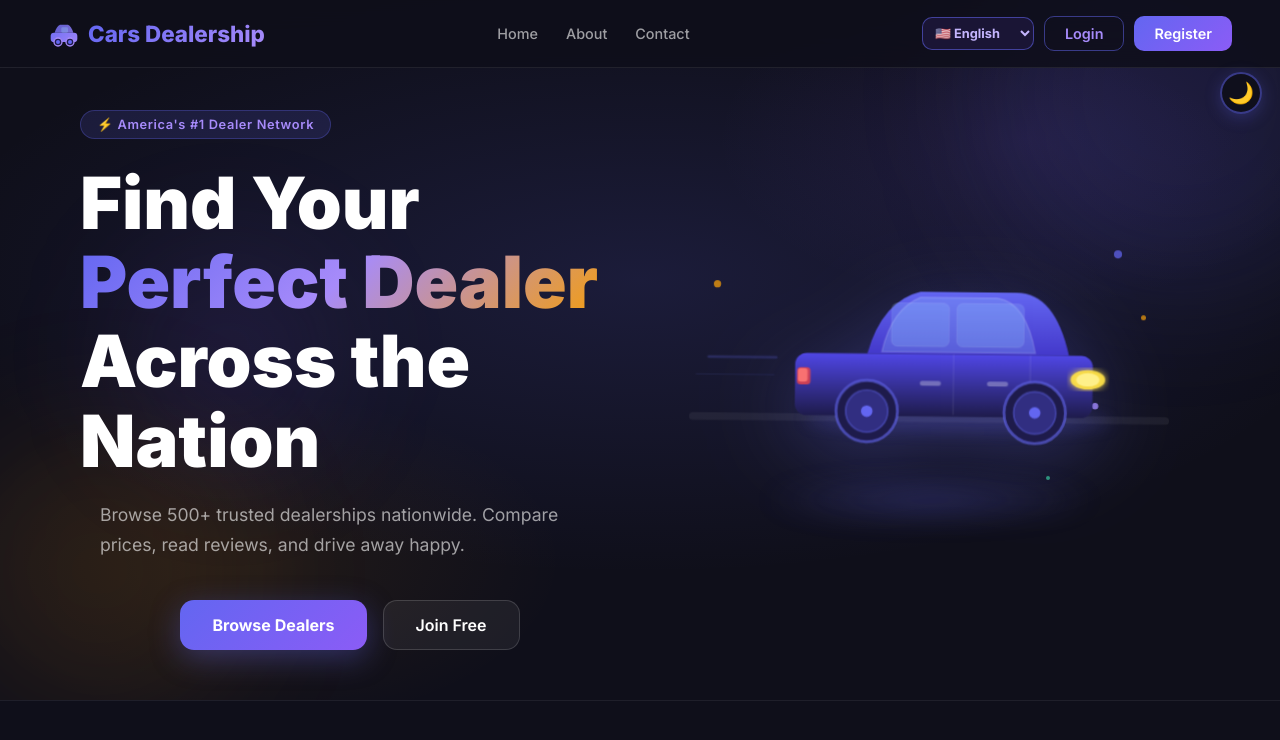
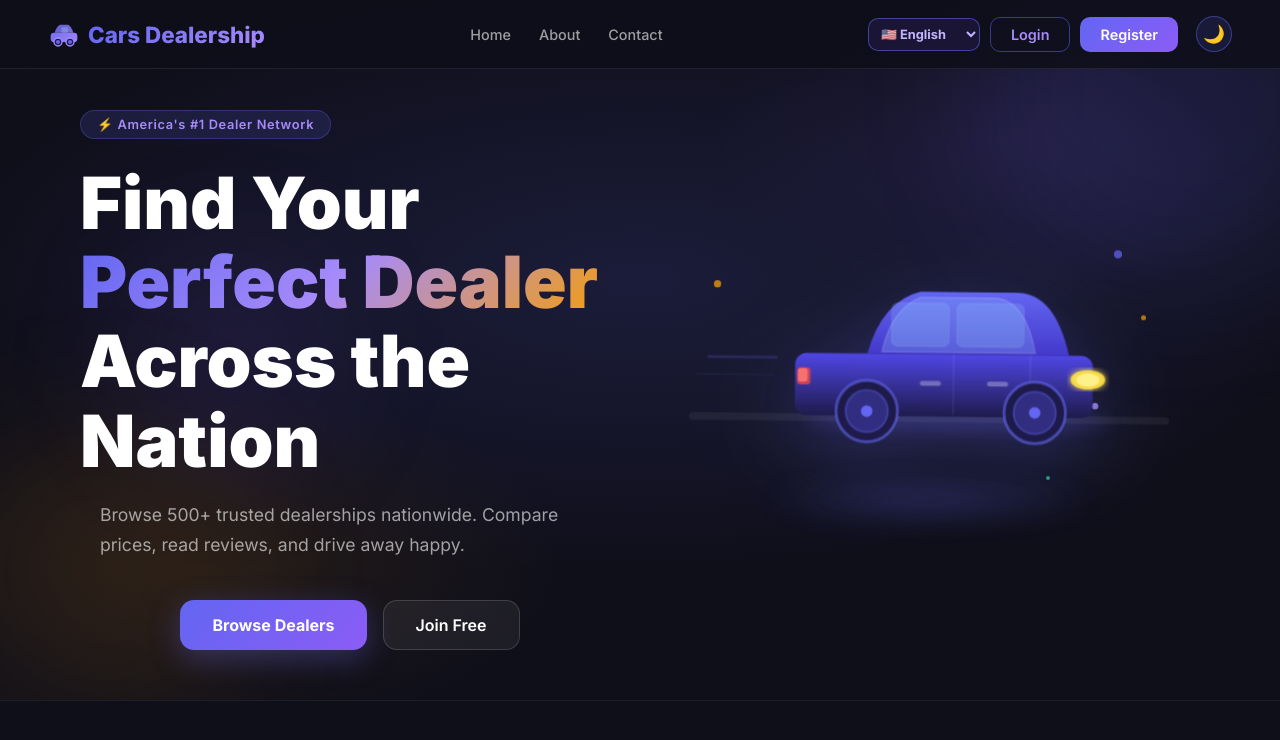
Before and after one commit to HelenZaya/5.26_IBM_Fullstack_Django_Capstone_Project, a Django app: a page that uses server/templates/index.html in a window 1280 px wide. Shown: the top 740 px of the page. Run offline with Django 4.2, Linux system fonts and the light colour scheme; data that the repository does not hold is empty.

Commit message:
Fix dealer load order bug, move theme button into navbar

```diff
--- a/server/templates/index.html
+++ b/server/templates/index.html
@@ -41,10 +41,10 @@
         .nav-link { color: var(--text-muted); text-decoration: none; font-size: 0.9rem; font-weight: 500; transition: color 0.2s; }
         .nav-link:hover { color: var(--text); }
 
-        /* THEME FLOATING BUTTON - top right corner */
-        .theme-float { position: fixed; top: 72px; right: 18px; z-index: 2000; width: 42px; height: 42px; border-radius: 50%; border: 2px solid rgba(99,102,241,0.5); background: rgba(15,15,26,0.9); -webkit-backdrop-filter: blur(10px); backdrop-filter: blur(10px); cursor: pointer; font-size: 1.3rem; display: flex; align-items: center; justify-content: center; transition: all 0.25s; box-shadow: 0 4px 16px rgba(99,102,241,0.25); }
-        .theme-float:hover { transform: scale(1.15) rotate(15deg); box-shadow: 0 6px 24px rgba(99,102,241,0.45); border-color: #6366f1; }
-        [data-theme="light"] .theme-float { background: rgba(238,240,255,0.95); border-color: #6366f1; }
+        /* THEME BUTTON - inside navbar */
+        .theme-btn { width: 36px; height: 36px; border-radius: 50%; border: 1.5px solid rgba(99,102,241,0.45); background: rgba(99,102,241,0.12); cursor: pointer; font-size: 1.1rem; display: flex; align-items: center; justify-content: center; transition: all 0.25s; margin-left: 8px; flex-shrink: 0; }
+        .theme-btn:hover { background: rgba(99,102,241,0.25); transform: rotate(20deg) scale(1.12); }
+        [data-theme="light"] .theme-btn { background: rgba(99,102,241,0.15); border-color: #6366f1; }
 
         /* LANGUAGE SELECTOR */
         .lang-select { padding: 7px 8px; border-radius: 10px; border: 1.5px solid rgba(99,102,241,0.55); background: #1a1535; color: #c4b5fd; font-size: 0.8rem; font-weight: 700; font-family: 'Inter', sans-serif; cursor: pointer; outline: none; max-width: 145px; }
@@ -191,9 +191,6 @@
 </head>
 <body>
 
-<!-- THEME FLOAT BUTTON -->
-<button type="button" class="theme-float" onclick="toggleTheme()" id="themeBtn" title="Toggle dark/light mode">🌙</button>
-
 <!-- NAVBAR -->
 <nav class="navbar">
     <a class="navbar-brand" href="/">
@@ -242,6 +239,7 @@
             <span class="username-chip" id="usernameDisplay"></span>
             <button class="btn-logout" onclick="handleLogout()">Logout</button>
         </div>
+        <button type="button" class="theme-btn" onclick="toggleTheme()" id="themeBtn" title="Toggle dark/light mode">🌙</button>
     </div>
 </nav>
 
@@ -479,8 +477,6 @@ async function handleLogout() {
     location.reload();
 }
 
-loadDealers();
-
 // ── THEME ──
 function toggleTheme() {
     const html = document.documentElement;
@@ -533,6 +529,8 @@ function setLanguage(lang) {
     document.getElementById('langSelect').value = saved;
     setLanguage(saved);
 })();
+
+loadDealers();
 </script>
 </body>
 </html>
```
